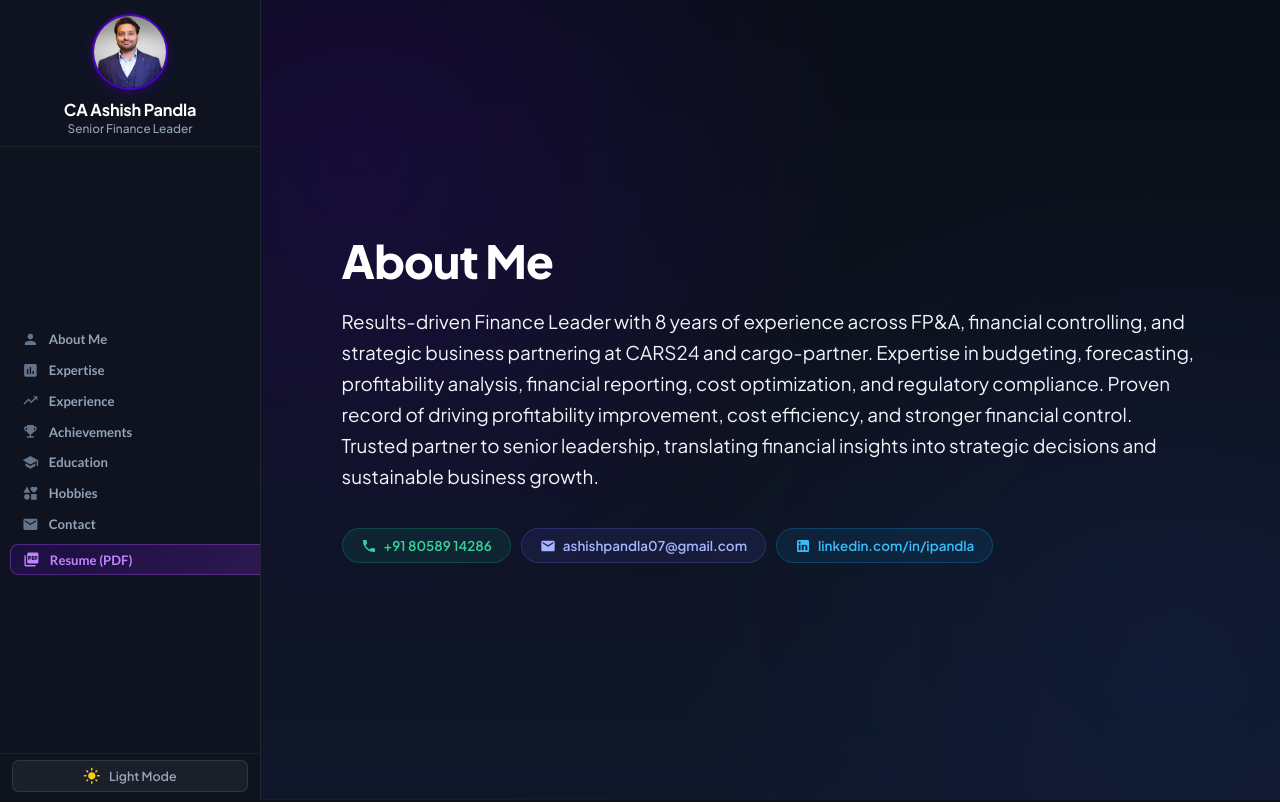
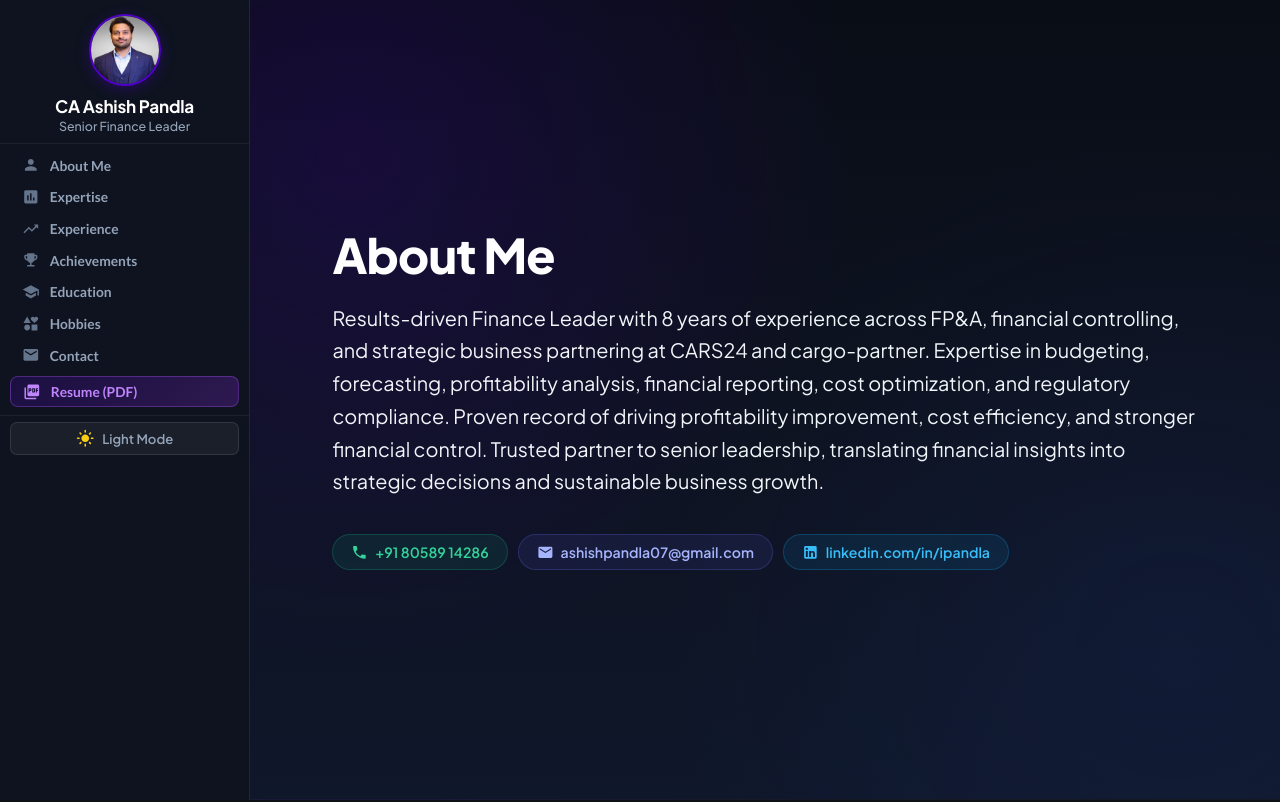
Before and after one commit to Ashishpandla07/Portfolio, a React (Create React App) app: page / in a window 1280 px wide. Shown: the top 802 px of the page. Built offline with nearby package versions, Linux system fonts and the light colour scheme.

Commit message:
Trim gap between Resume and Light Mode to 10%, fix horizontal scrolling and grid overflow

```diff
--- a/src/assets/styles/Contact.scss
+++ b/src/assets/styles/Contact.scss
@@ -97,7 +97,7 @@
    -------------------------------------------------------------------------- */
 .contact-grid {
   display: grid;
-  grid-template-columns: 1fr 1.2fr;
+  grid-template-columns: minmax(0, 1fr) minmax(0, 1.15fr);
   gap: 18px;
   align-items: stretch;
 }
@@ -105,6 +105,12 @@
 /* --------------------------------------------------------------------------
    3. Left Column: Availability & Direct Channels
    -------------------------------------------------------------------------- */
+.contact-info-panel,
+.contact-form-panel {
+  min-width: 0;
+  box-sizing: border-box;
+}
+
 .contact-info-panel {
   display: flex;
   flex-direction: column;
--- a/src/assets/styles/Education.scss
+++ b/src/assets/styles/Education.scss
@@ -23,12 +23,14 @@
 
   .education-grid {
     display: grid;
-    grid-template-columns: repeat(2, 1fr);
+    grid-template-columns: repeat(2, minmax(0, 1fr));
     gap: 12px;
     align-items: stretch;
   }
 
   .education-card {
+    min-width: 0;
+    box-sizing: border-box;
     background: rgba(22, 27, 34, 0.75);
     border: 1px solid rgba(255, 255, 255, 0.08);
     border-radius: 11px;
--- a/src/assets/styles/Expertise.scss
+++ b/src/assets/styles/Expertise.scss
@@ -25,12 +25,13 @@
 
 .skills-container .skills-grid {
     display: grid;
-    grid-template-columns: repeat(3, 1fr);
+    grid-template-columns: repeat(3, minmax(0, 1fr));
     grid-gap: 12px;
     align-items: stretch;
 }
 
 .skills-container .skills-grid .skill {
+    min-width: 0;
     display: flex;
     flex-direction: column;
     justify-content: flex-start;
--- a/src/assets/styles/Hobbies.scss
+++ b/src/assets/styles/Hobbies.scss
@@ -64,11 +64,13 @@
   /* 5-Column Single-Row Desktop Grid */
   .hobbies-grid {
     display: grid;
-    grid-template-columns: repeat(5, 1fr);
+    grid-template-columns: repeat(5, minmax(0, 1fr));
     gap: 14px;
     align-items: stretch;
 
     .hobby-card {
+      min-width: 0;
+      box-sizing: border-box;
       background: rgba(22, 27, 34, 0.75);
       border: 1px solid rgba(255, 255, 255, 0.08);
       border-radius: 14px;
@@ -249,10 +251,10 @@
 }
 
 /* Responsive adjustments */
-@media screen and (max-width: 1024px) {
+@media screen and (max-width: 1180px) {
   .hobbies-container {
     .hobbies-grid {
-      grid-template-columns: repeat(3, 1fr);
+      grid-template-columns: repeat(3, minmax(0, 1fr));
       gap: 12px;
     }
   }
--- a/src/assets/styles/Navigation.scss
+++ b/src/assets/styles/Navigation.scss
@@ -6,15 +6,18 @@
   top: 0;
   left: 0;
   bottom: 0;
-  width: 260px;
+  width: 250px;
+  max-width: 250px;
   height: 100vh;
   background-color: #0e131f;
   border-right: 1px solid rgba(255, 255, 255, 0.08);
   display: flex;
   flex-direction: column;
-  justify-content: space-between;
+  justify-content: flex-start;
   z-index: 1000;
   overflow-y: auto;
+  overflow-x: hidden;
+  box-sizing: border-box;
   transition: background-color 0.3s ease, border-color 0.3s ease;
 
   /* Custom scrollbar for sidebar */
@@ -27,6 +30,7 @@
   }
 
   .sidebar-header {
+    flex-shrink: 0;
     padding: 14px 16px 10px;
     text-align: center;
     border-bottom: 1px solid rgba(255, 255, 255, 0.06);
@@ -72,11 +76,11 @@
   }
 
   .sidebar-menu {
-    flex: 1;
-    padding: 6px 10px;
+    flex: 0 0 auto;
+    padding: 6px 10px 2px;
     display: flex;
     flex-direction: column;
-    justify-content: center;
+    justify-content: flex-start;
     gap: 2px;
 
     .nav-link-btn {
@@ -138,7 +142,9 @@
   }
 
   .sidebar-footer {
-    padding: 6px 12px 8px;
+    flex-shrink: 0;
+    margin-top: 6px;
+    padding: 6px 10px 10px;
     border-top: 1px solid rgba(255, 255, 255, 0.06);
 
     .theme-toggle-btn {
--- a/src/assets/styles/Project.scss
+++ b/src/assets/styles/Project.scss
@@ -23,11 +23,13 @@
 
     .projects-grid {
         display: grid;
-        grid-template-columns: repeat(3, 1fr);
+        grid-template-columns: repeat(3, minmax(0, 1fr));
         gap: 10px;
         align-items: stretch;
 
         .project-card {
+            min-width: 0;
+            box-sizing: border-box;
             background: rgba(22, 27, 34, 0.75);
             border: 1px solid rgba(255, 255, 255, 0.08);
             border-radius: 9px;
@@ -175,7 +177,7 @@
         padding: 14px 4% 10px;
 
         .projects-grid {
-            grid-template-columns: repeat(2, 1fr);
+            grid-template-columns: repeat(2, minmax(0, 1fr));
             gap: 10px;
 
             .project-card .card-img-wrapper {
--- a/src/index.scss
+++ b/src/index.scss
@@ -1,7 +1,15 @@
 @import './assets/styles/Print.scss';
 
-body {
+*, *::before, *::after {
+  box-sizing: border-box;
+}
+
+html, body {
   margin: 0;
+  padding: 0;
+  width: 100%;
+  max-width: 100%;
+  overflow-x: hidden;
   font-family: 'Plus Jakarta Sans', 'Lato', -apple-system, BlinkMacSystemFont, "Segoe UI", "Roboto", "Oxygen",
     "Ubuntu", "Cantarell", "Fira Sans", "Droid Sans", "Helvetica Neue",
     sans-serif;
@@ -20,13 +28,27 @@ code {
   background-color: #0d1116;
   min-height: 100vh;
   display: flex;
+  width: 100%;
+  max-width: 100%;
+  overflow-x: hidden;
 }
 
 .content-wrapper {
-  margin-left: 260px;
-  width: calc(100% - 260px);
+  margin-left: 250px;
+  width: calc(100% - 250px);
+  max-width: calc(100% - 250px);
+  min-width: 0;
   min-height: 100vh;
   box-sizing: border-box;
+  overflow-x: hidden;
+
+  > div,
+  > div > div {
+    width: 100%;
+    max-width: 100%;
+    min-width: 0;
+    box-sizing: border-box;
+  }
 }
 
 a {
@@ -45,10 +67,13 @@ p, a, h1, h2, h3, h4, h5, label, button {
 
 .container {
   width: 100%;
+  max-width: 100%;
+  box-sizing: border-box;
   display: flex;
   flex-direction: column;
   align-items: center;
   justify-content: center;
+  overflow-x: hidden;
 }
 
 .header-image {
```
